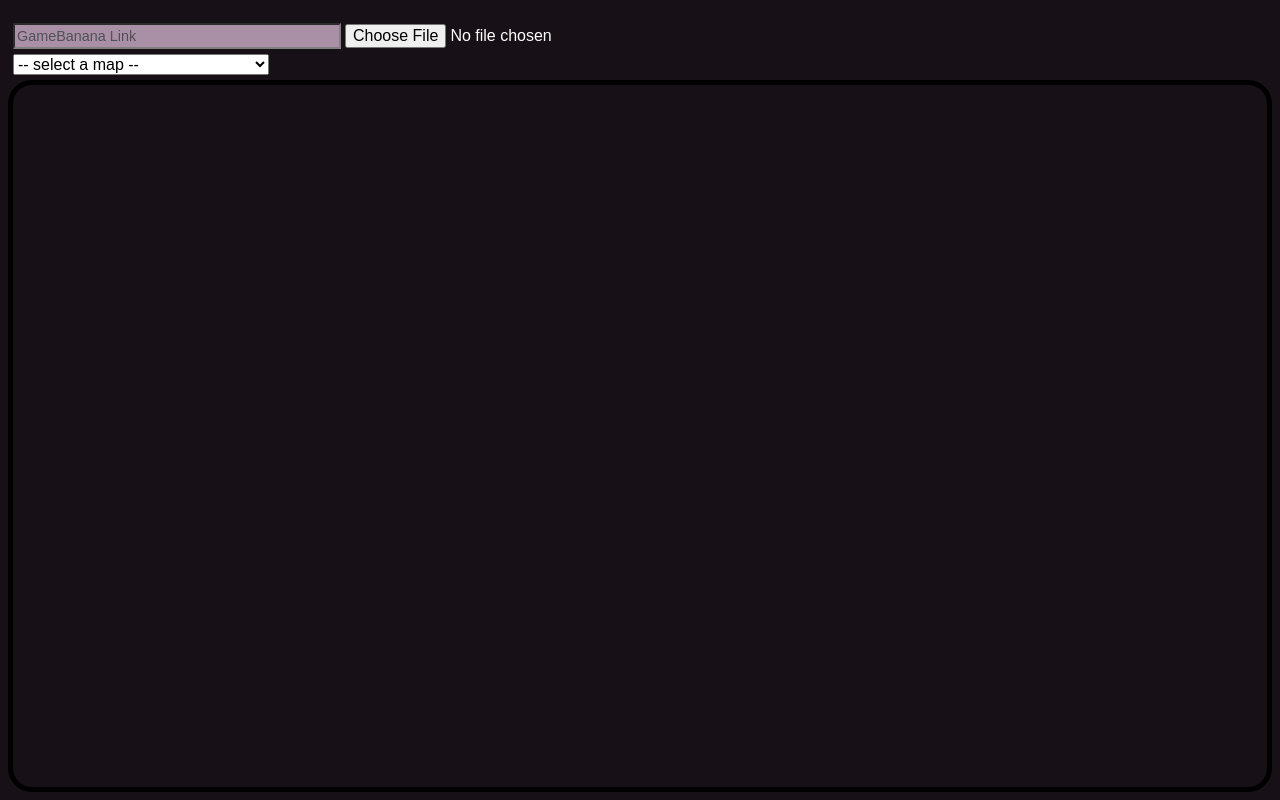
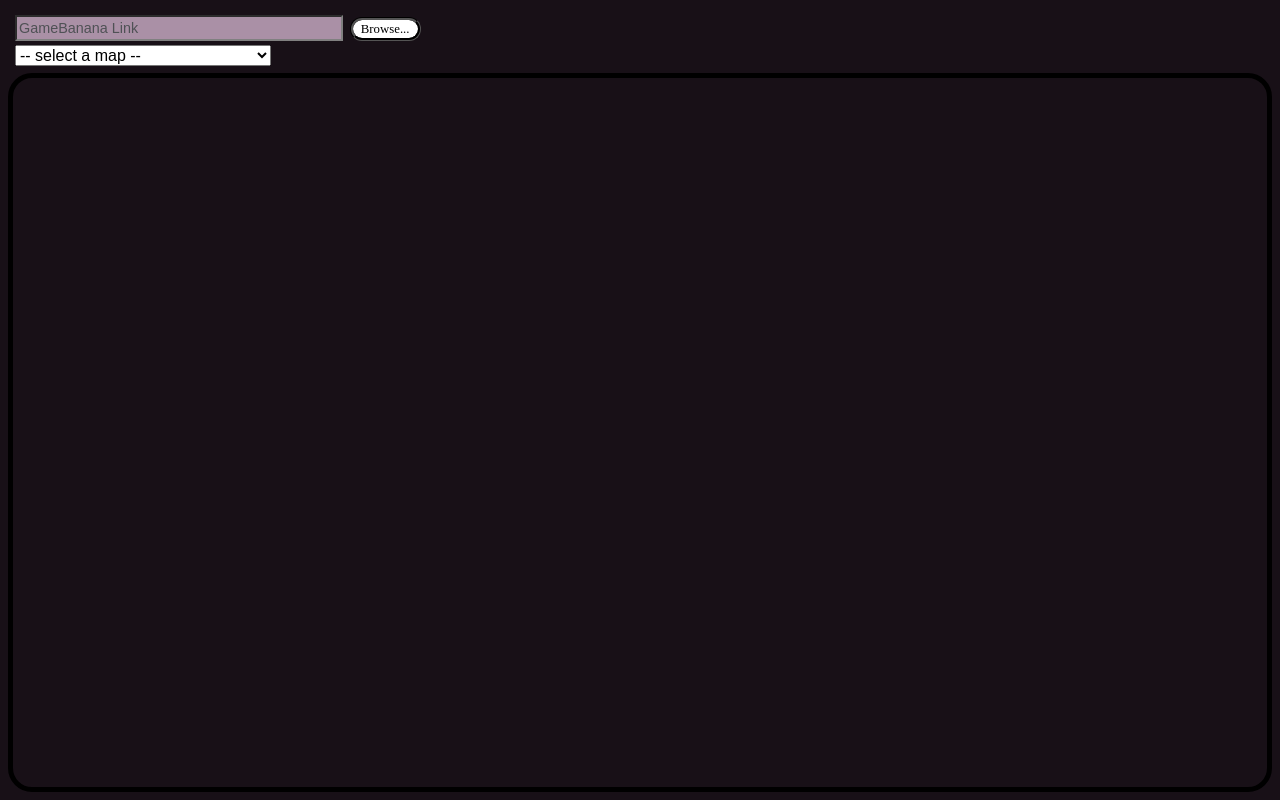
Before and after one commit to izumiano/celesteMapViewer, a website with bundled scripts: page index.html in a window 1280 px wide. Built offline with nearby package versions, Linux system fonts and the light colour scheme.

Commit message:
show when mod upload failed

```diff
--- a/index.html
+++ b/index.html
@@ -9,13 +9,19 @@
 </head>
 
 <body>
-	<div id="body" class="flex">
+	<div id="body" class="flexCol">
 		<div id="topSection">
-			<div id="gbLinkInputContainer">
-				<input type="text" id="gbLinkInput" placeholder="GameBanana Link">
-				<div id="gbLinkInputProgress" class="progressBar"></div>
+			<div class="flexRow">
+				<div id="gbLinkInputContainer">
+					<input type="text" id="gbLinkInput" placeholder="GameBanana Link">
+					<div id="gbLinkInputProgress" class="progressBar"></div>
+				</div>
+				<label class="customFileUpload">
+					<input type="file" id="modUpload" />
+					<div onclick="" class="fileUploadButton">Browse...</div>
+					<div id="modUploadFileName"></div>
+				</label>
 			</div>
-			<input type="file" id="modUpload">
 			<select name="mapList" id="mapList">
 				<option hidden disabled selected value id="mapListPlaceholder"> -- select a map -- </option>
 			</select>
--- a/main.ts
+++ b/main.ts
@@ -14,6 +14,7 @@ const mapList = <HTMLSelectElement>document.getElementById('mapList');
 const mapListPlaceholder = document.getElementById('mapListPlaceholder')!;
 const gbLinkInput = <HTMLInputElement>document.getElementById('gbLinkInput');
 const modUploadInput = <HTMLInputElement>document.getElementById('modUpload');
+const modUploadFileName = document.getElementById('modUploadFileName')!;
 const gbLinkInputProgress = document.getElementById('gbLinkInputProgress')!;
 
 const originalMapListContent = mapList.innerHTML;
@@ -61,8 +62,11 @@ async function readLocalMod(files: FileList | null) {
     return;
   }
 
+  modUploadInput.setCustomValidity('');
+  modUploadFileName.innerText = files[0].name;
   const modResult = await modReader.read(files[0]);
   if (modResult.isFailure) {
+    modUploadInput.setCustomValidity('ERROR: ' + modResult.failure.message);
     console.error(modResult.failure);
     return;
   }
--- a/styles.css
+++ b/styles.css
@@ -22,18 +22,22 @@ input::placeholder {
 	height: 100%;
 }
 
-.flex {
+.flexCol {
 	display: flex;
 	flex-direction: column;
+}
+
+.flexRow {
+	display: flex;
+	flex-direction: row;
 }
 
 #topSection {
 	margin: 5px;
 }
 
-#topSection * {
-	margin-top: 5px;
-	color: black;
+#topSection > * {
+	margin: 2px;
 }
 
 #gbLinkInputContainer {
@@ -87,8 +91,58 @@ input::placeholder {
 	}
 }
 
-#topSection > #modUpload {
+.customFileUpload {
 	font-size: 1rem;
+	/* color: white; */
+	transition: color 0.5s, background-color 0.5s;
+	display: flex;
+	align-items: center;
+	align-self: center;
+	padding: 0 0.4rem 0 0.3rem;
+}
+
+.customFileUpload * {
+	height: fit-content;
+	color: white;
+	margin: 2px;
+}
+
+.fileUploadButton {
+	background-color: white;
+	color: black;
+	border-radius: 1rem;
+	padding: 0.1rem 0.5rem 0.1rem 0.5rem;
+	font-size: 0.8rem;
+	border: 0.2rem groove;
+	border-color: black;
+	transition: border-color 0.6s;
+}
+
+/*if pc*/
+@media (pointer: fine) {
+	.fileUploadButton:hover {
+		filter: brightness(85%);
+	}
+
+	.fileUploadButton:active {
+		filter: brightness(60%);
+	}
+}
+
+.customFileUpload input[type="file"] {
+	display: none;
+}
+
+.customFileUpload:has(>#modUpload:invalid) {
+	/* color: white; */
+	animation: pop 0.3s forwards;
+}
+
+.customFileUpload:has(>#modUpload:invalid) .fileUploadButton {
+	border-color: red;
+}
+
+#modUpload {
 	color: white;
 }
 
```
